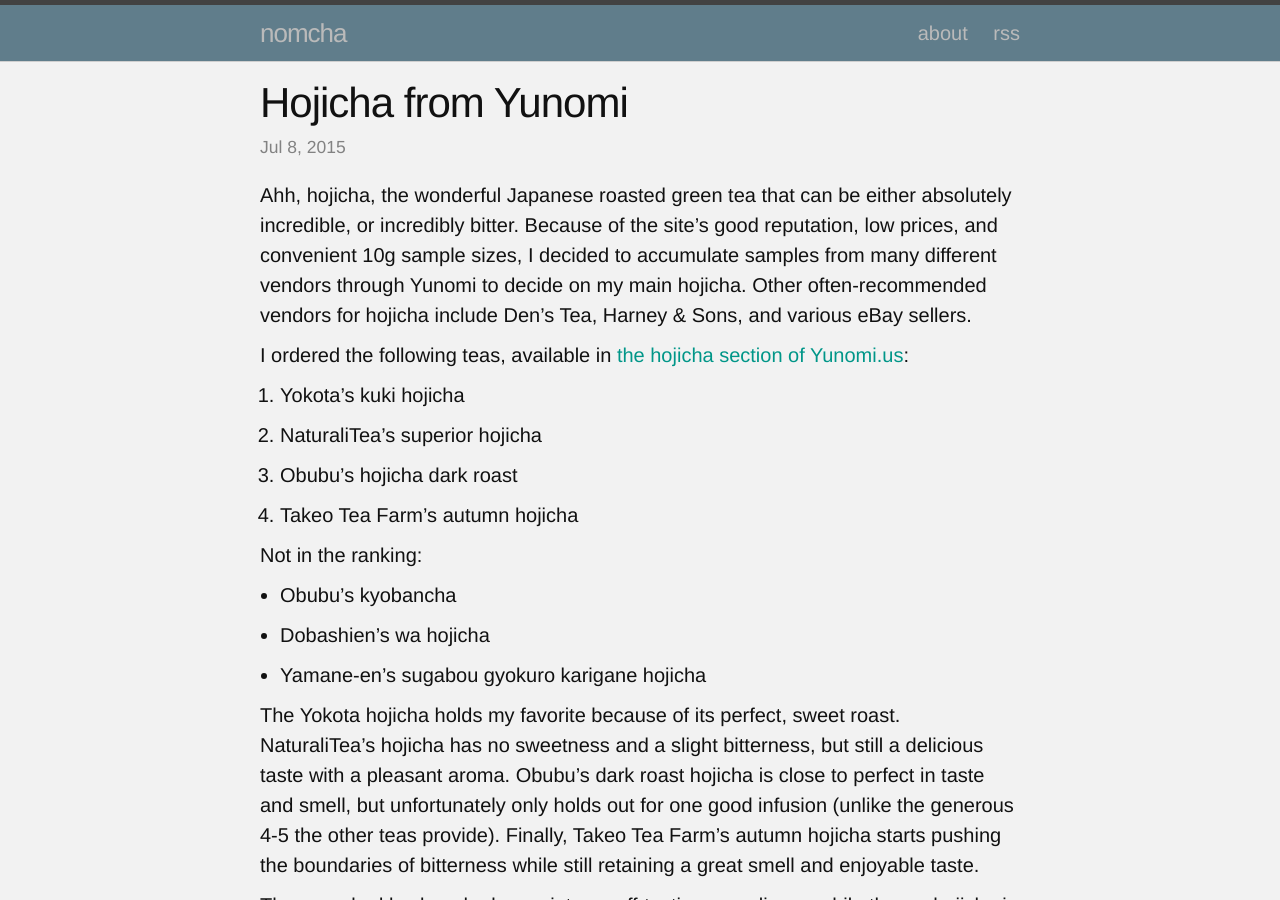
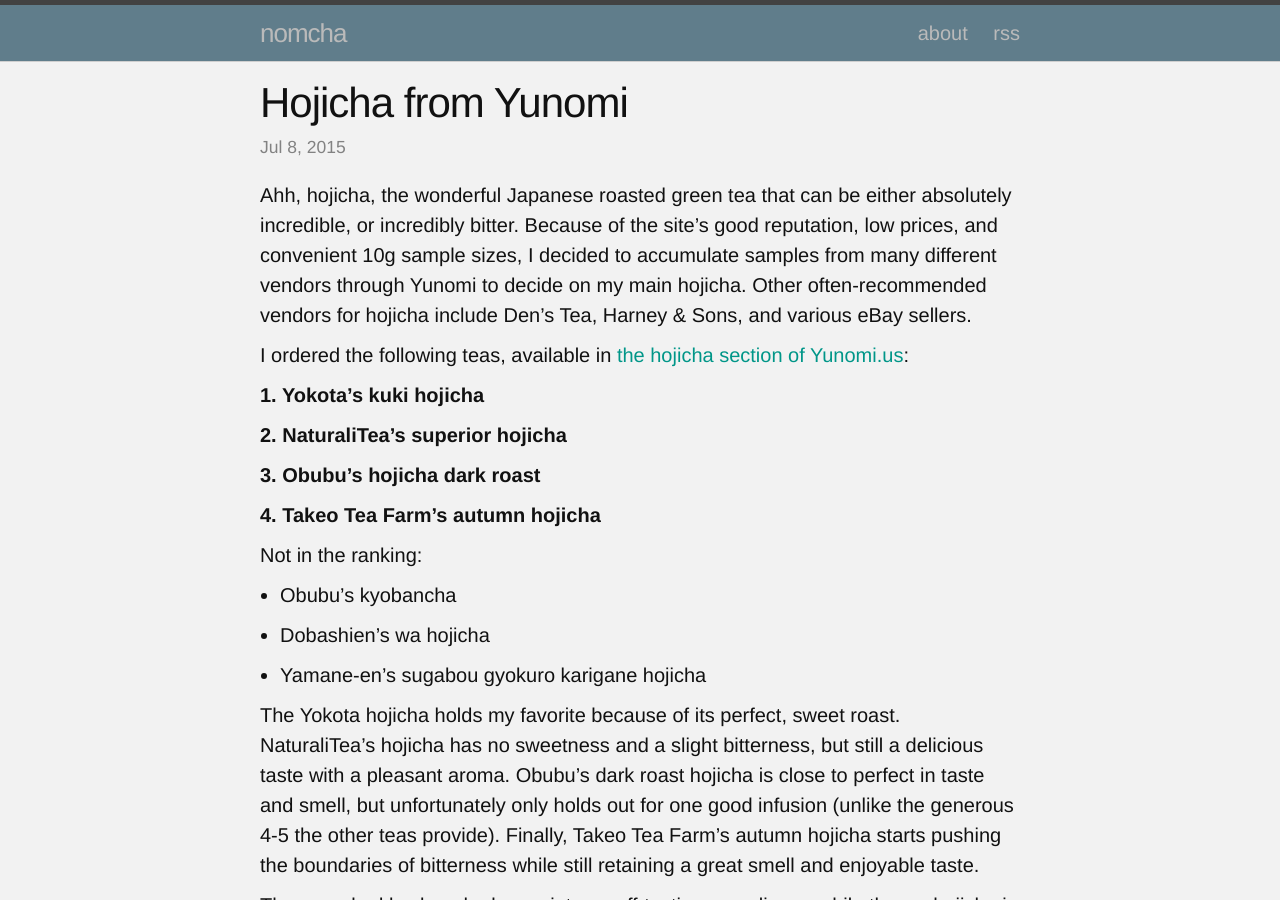
Before and after one commit to taylorkline/nomcha, a Jekyll site: the page built from _posts/2015-07-08-hojicha.md, in a window 1280 px wide and 900 px high. Built offline with Jekyll 4.4.1, drawn with Linux system fonts in a browser that asks for light colours; Markdown is read by kramdown in place of the engine named in the settings.

Commit message:
Feeling bold.

```diff
--- a/_posts/2015-07-08-hojicha.md
+++ b/_posts/2015-07-08-hojicha.md
@@ -8,13 +8,13 @@ Ahh, hojicha, the wonderful Japanese roasted green tea that can be either absolu
 
 I ordered the following teas, available in [the hojicha section of Yunomi.us](https://yunomi.us/shelf/green-tea/hojicha/):
 
-1. Yokota's kuki hojicha
+**1. Yokota's kuki hojicha**
 
-2. NaturaliTea's superior hojicha
+**2. NaturaliTea's superior hojicha**
 
-3. Obubu's hojicha dark roast
+**3. Obubu's hojicha dark roast**
 
-4. Takeo Tea Farm's autumn hojicha
+**4. Takeo Tea Farm's autumn hojicha**
 
 Not in the ranking:
 
```
